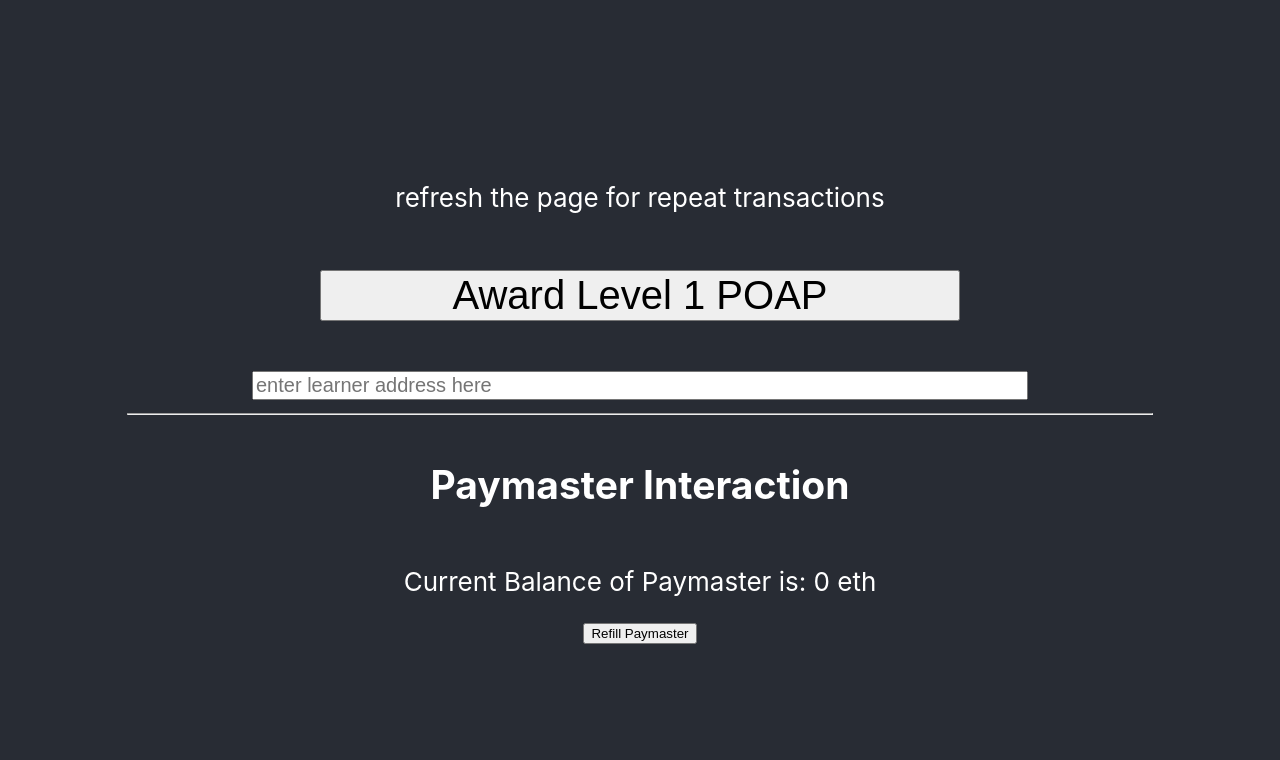
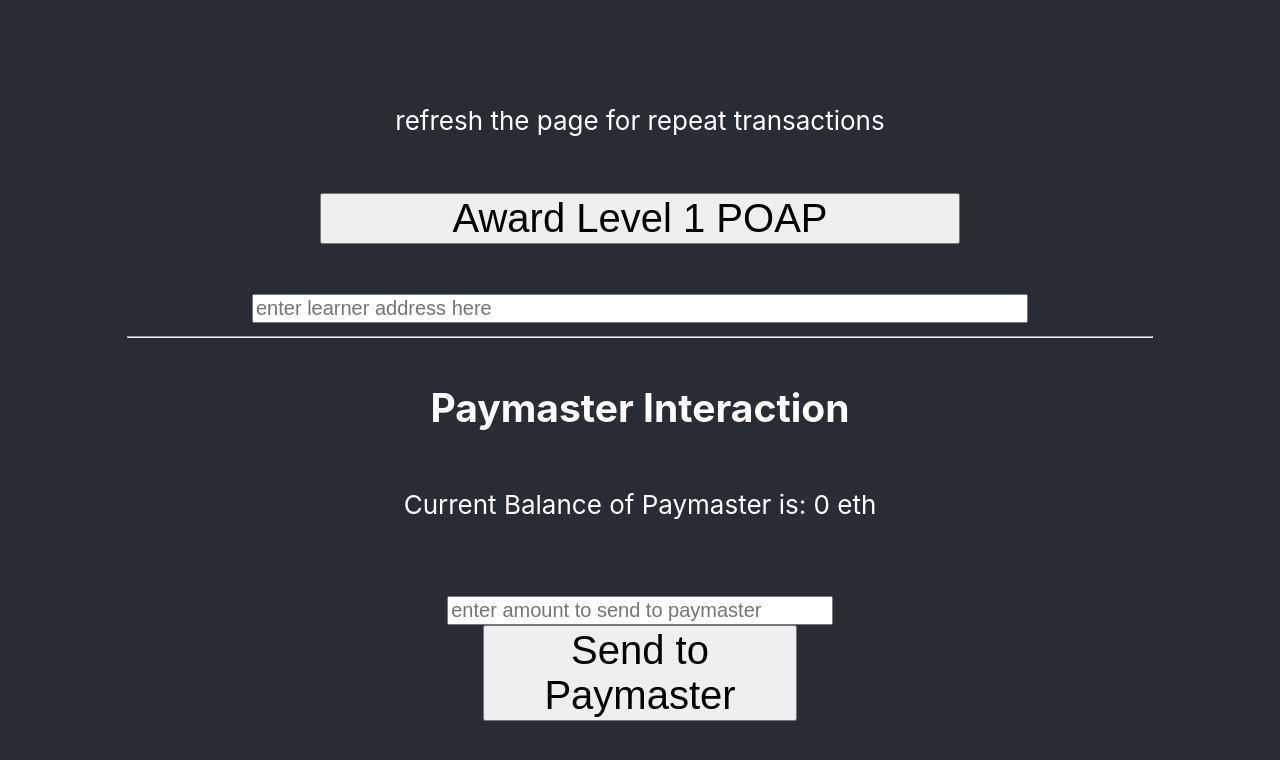
Before and after one commit to psparacino/NoWalletNoGasOnboarding, a React (Create React App) app: page / in a window 1280 px wide. Shown: the top 760 px of the page. Built offline with nearby package versions, Linux system fonts and the light colour scheme.

Commit message:
everything works locally with paymaster

```diff
--- a/src/App.js
+++ b/src/App.js
@@ -123,6 +123,10 @@ function App() {
 
         const relayContractSign = await new ethers.Contract(relayHubDeployed.address, RelayHub.abi, regularProvider.getSigner(0));
 
+        console.log(relayContractSign, "RelayHub")
+
+
+
         setRelayHubContractSign(relayContractSign);
 
 
@@ -197,6 +201,7 @@ function App() {
           setPAOPTokenID(newTokenID)
           setPAOPTokenURI(newTokenURI)
 
+
           console.log(userSubmittedAddress, "userSubmittedAddress", newTokenID, "newTokenID", newTokenURI, "RELEVANT TXN RESULTS RESULTS")
 
         })
@@ -213,10 +218,51 @@ function App() {
 
   //Paymaster Functions
 
-  async function refillPaymaster() {
+
+  const RefillPaymaster = () => {
     //need to be on deploying account to send
-    await relayHubContractSign.depositFor(wlpmAddress, {value: 2e18.toString()})
-    .then(result => console.log(result))
+    const [amount, setAmount]= useState(0);
+    const [amountMessage, setAmountMessage] = useState('');
+
+    async function deposit () {
+      if (amount > 0){
+      await relayHubContractSign.depositFor(wlpmAddress, {value: amount.toString()})
+        .then(async(result) => {
+          relayProvider.waitForTransaction(result.hash)
+          .then(async(result) => {
+            if (result) {
+              const balance = await relayHubContractSign.balanceOf(wlpmAddress)
+              setPaymasterBalance(ethers.utils.formatEther(balance))
+              setAmountMessage('')
+            }
+          })
+        })
+        .catch(err => console.log(err, 'refill error'))
+        } else {
+          setAmountMessage('enter an amount greater than zero')
+        }
+  }
+
+
+
+
+  return (
+
+    <div>
+      <input
+      name="refillPaymaster"
+      type="text"
+      placeholder='enter amount to send to paymaster'
+      onChange={(e) => setAmount(e.target.value)}
+      value={amount || ''}
+      style={{width: '60%', fontSize: '20px', marginTop: '50px'}} />
+
+      <button onClick={deposit}  style={{fontSize: '40px', width: '50%'}} > Send to Paymaster</button>
+      {amountMessage}
+    </div>
+
+
+  )
 
   }
 
@@ -235,7 +281,7 @@ function App() {
               type="text"
               placeholder='enter learner address here'
               onChange={(e) => setUserSubmittedAddress(e.target.value)}
-              value={userSubmittedAddress}
+              value={userSubmittedAddress || ''}
               style={{width: '60%', fontSize: '20px', marginTop: '50px'}} />
 
          { proofOfTxn ?
@@ -266,7 +312,10 @@ function App() {
 
         <p>Current Balance of Paymaster is: {paymasterBalance} eth</p>
 
-        <button onClick={refillPaymaster}>Refill Paymaster</button>
+
+        <RefillPaymaster />
+
+        {/*<button onClick={refillPaymaster}>Refill Paymaster</button>*/}
 
 
 
```
Lines whose indentation alone changed are shown as unchanged.
